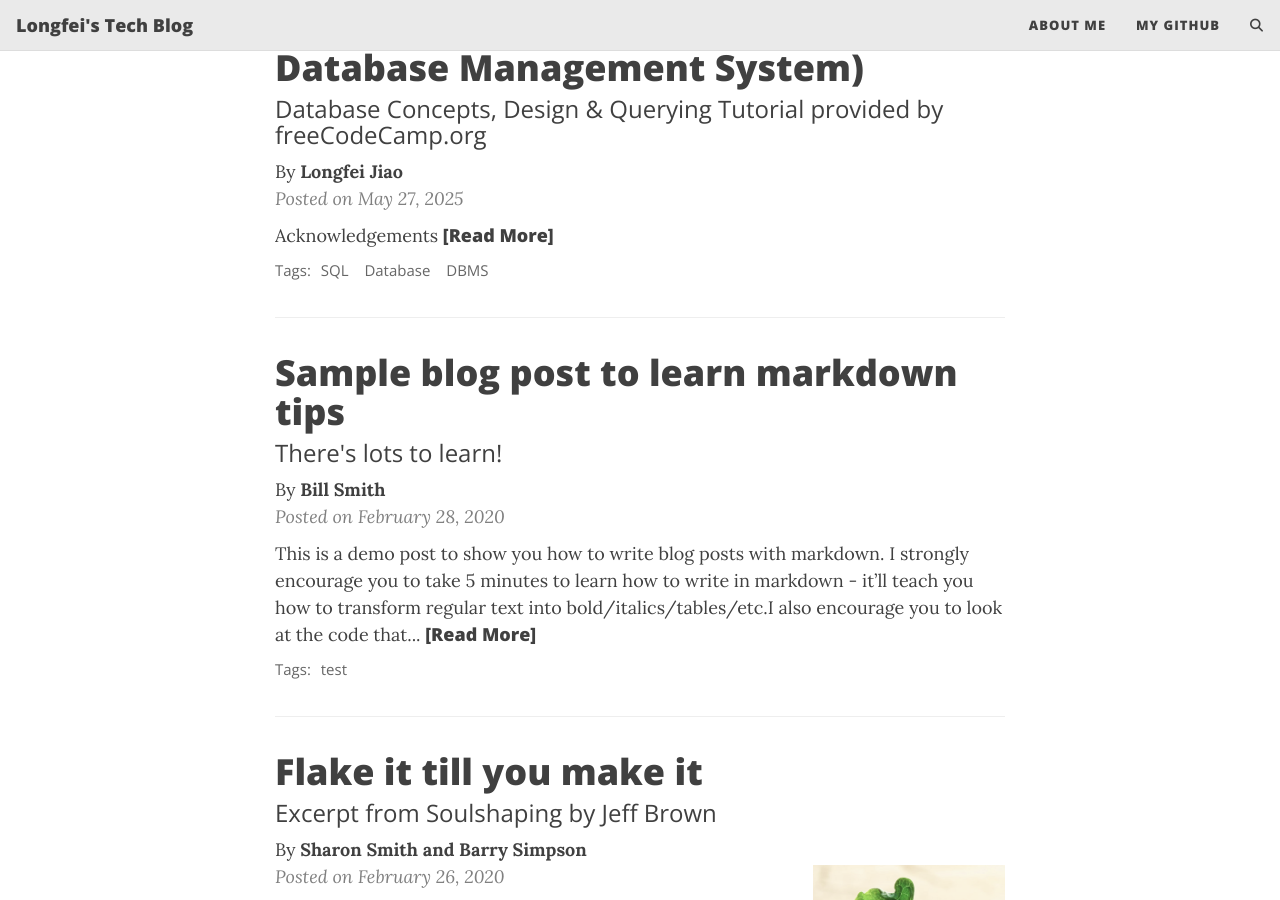
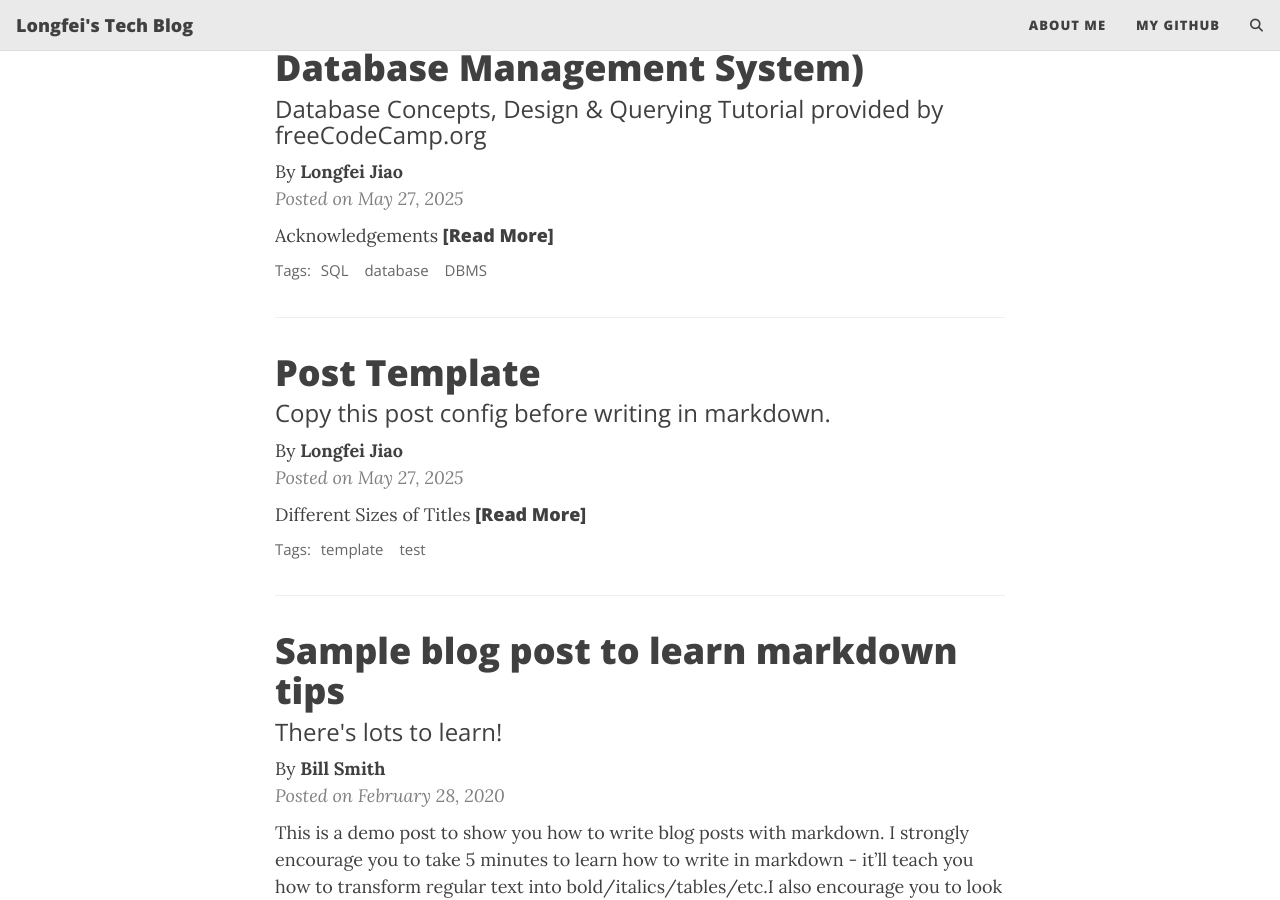
Before and after one commit to longfeiCA/longfeica.github.io, a Jekyll site: the page built from index.html, in a window 1280 px wide and 900 px high, scrolled down 448 px. Built offline with Jekyll 4.4.1, drawn with Linux system fonts in a browser that asks for light colours; the list of posts is cut into pages by our own code; comment, search, counter and statistics services are not loaded.

Commit message:
add a template

```diff
--- /dev/null
+++ b/_posts/2025-05-27-A-Template.md
@@ -0,0 +1,23 @@
+---
+layout: post
+title: Post Template
+subtitle: Copy this post config before writing in markdown.
+tags: [template, test]
+comments: false
+mathjax: false
+author: Longfei Jiao
+---
+
+**Different Sizes of Titles**
+
+# Title
+
+## Title 2
+
+### Title 3
+
+#### Title 4
+
+##### Title 5
+
+###### Title 6
```
Also changed, not shown: _posts/2025-05-27-DBMS-notes.md (+1 -1 lines).
